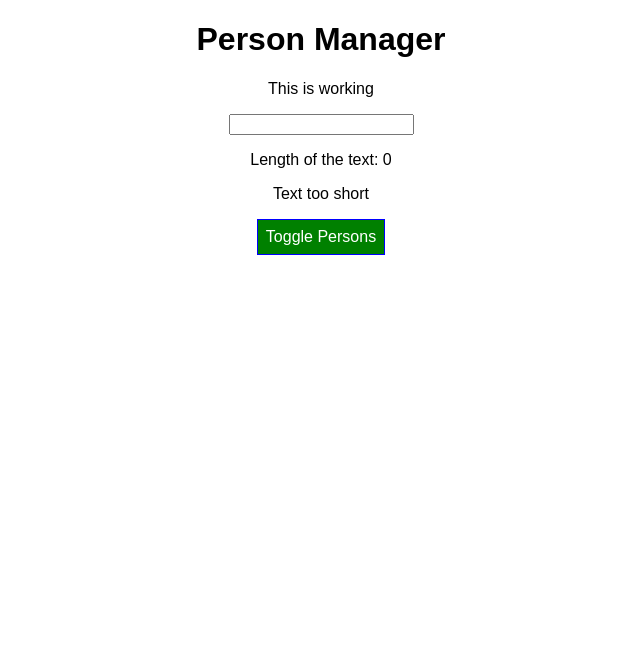
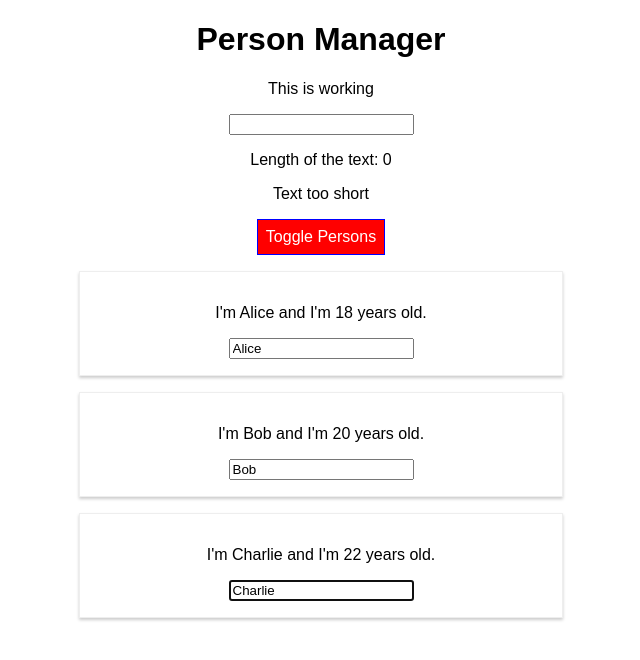
Before and after one commit to igorini/react-complete-guide, a React app: page / in a window 1280 px wide. Shown: the top 660 px of the page, without its empty margins (319-959 px from the left). Built offline with nearby package versions, Linux system fonts and the light colour scheme.

Commit message:
Add a ref to a Cockpit component

```diff
--- a/src/components/Cockpit/Cockpit.js
+++ b/src/components/Cockpit/Cockpit.js
@@ -1,11 +1,14 @@
-import React, {useEffect} from 'react';
+import React, {useEffect, useRef} from 'react';
 import Validation from "../Validation/Validation";
 import classes from "./Cockpit.css";
 import Char from "../Char/Char";
 
 const cockpit = props => {
+  const toggleButtonRef = useRef(null);
+
   useEffect(() => {
     console.log('[Cockpit.js] useEffect');
+    toggleButtonRef.current.click();
   }, []);
 
   const assignedClasses = [];
@@ -42,8 +45,10 @@ const cockpit = props => {
       <p>Length of the text: {props.text.length}</p>
       <Validation textLength={props.text.length}/>
       {chars}
-      <button className={buttonClass}
-              onClick={props.buttonClicked}>Toggle Persons
+      <button
+        ref={toggleButtonRef}
+        className={buttonClass}
+        onClick={props.buttonClicked}>Toggle Persons
       </button>
     </div>
   );
```
